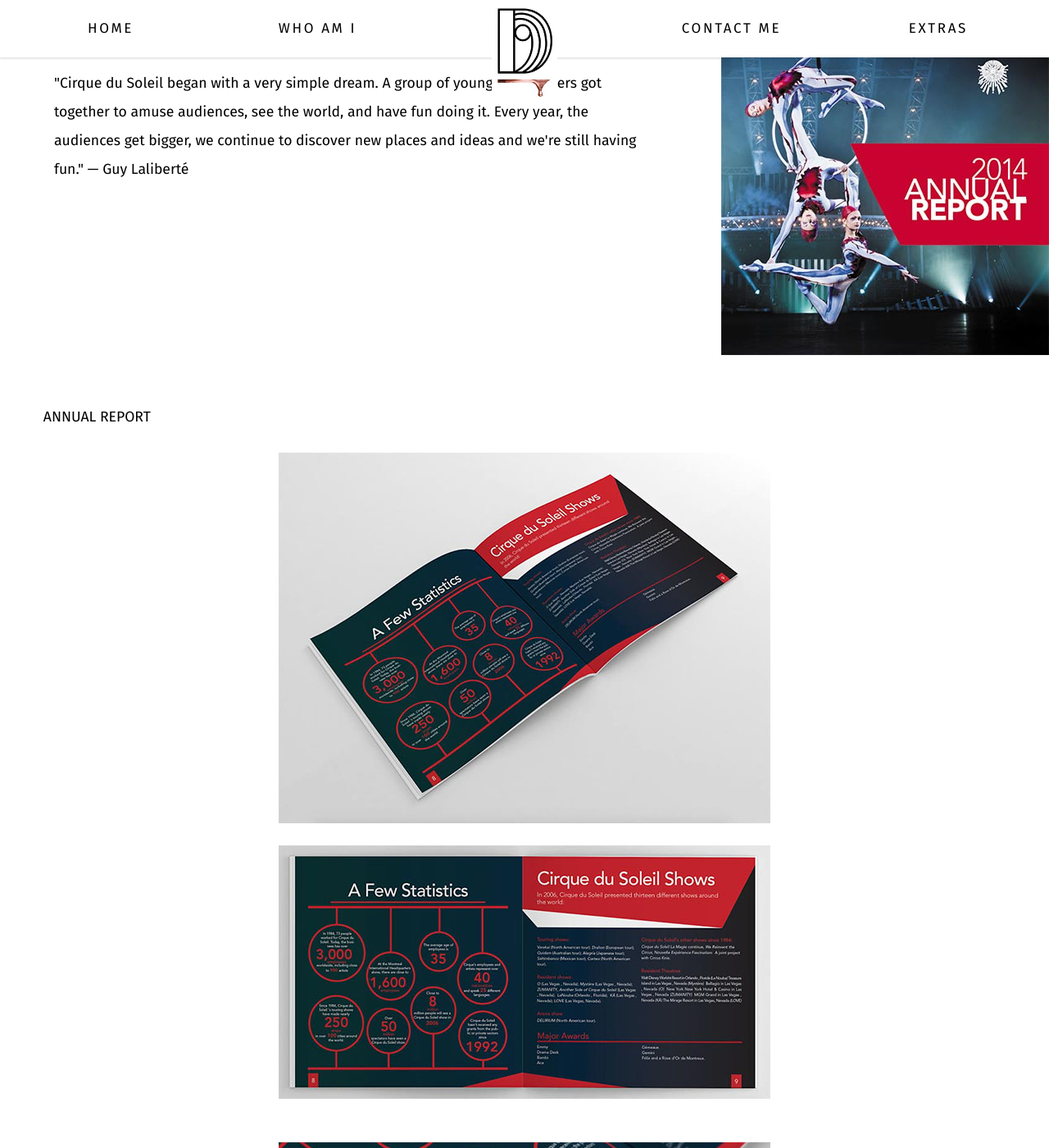
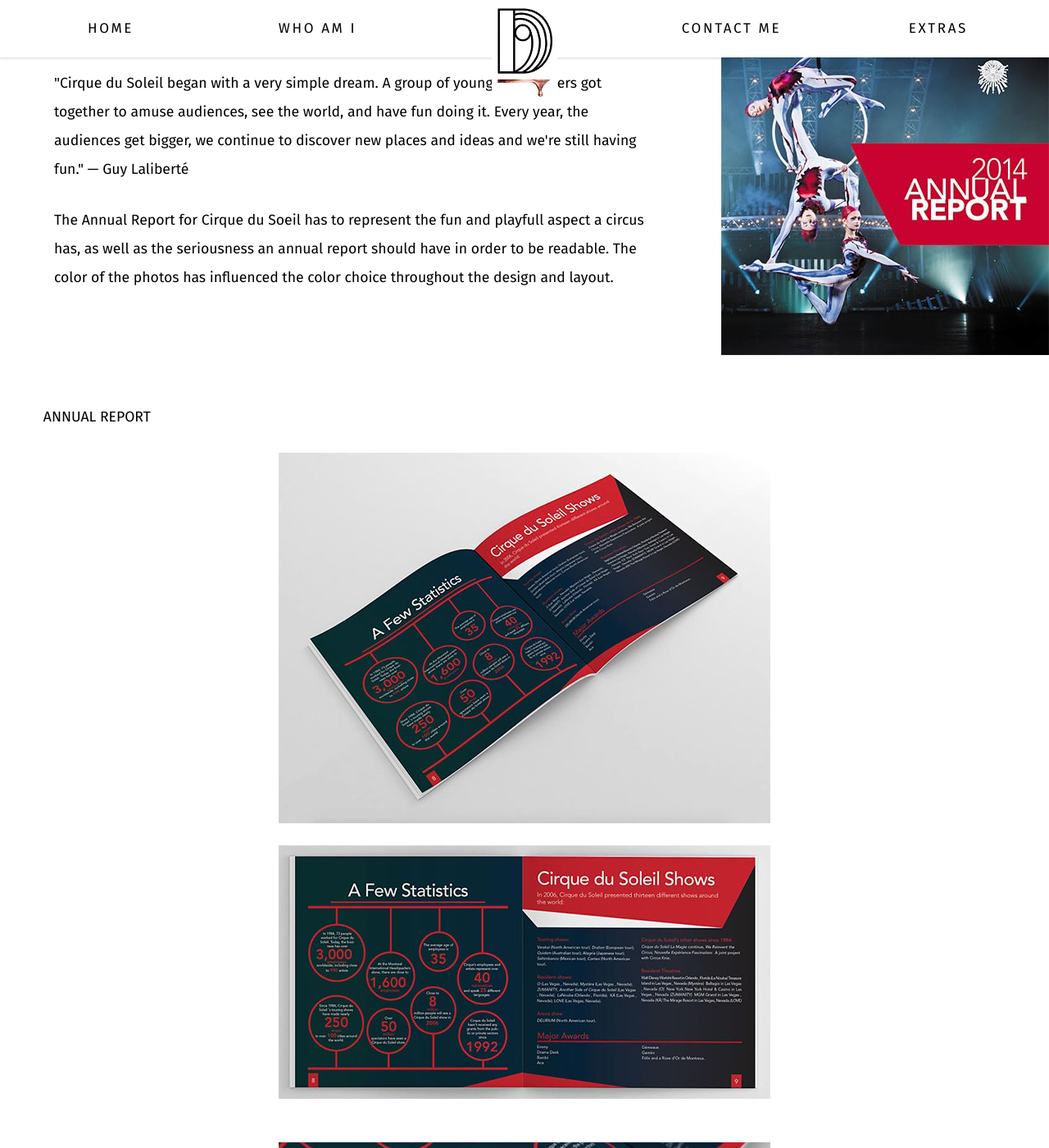
Before and after one commit to dianavelarde/portfolio, a Jekyll site: the page built from ar.html, in a window 1280 px wide and 1400 px high, scrolled down 231 px. Shown: the whole window at 82% size. Built offline with Jekyll 4.4.1, drawn with Linux system fonts in a browser that asks for light colours; Markdown is read by kramdown in place of the engine named in the settings.

```diff
--- a/ar.html
+++ b/ar.html
@@ -10,6 +10,7 @@
             <div class= "unit unit-xs-1 unit-s-1 unit-m-2-4 unit-l-2-3 gutter-double">
                 <p class="tera gutter-half pad-top-double">{{page.title}}</p>
                 <p class="gutter-half"> "Cirque du Soleil began with a very simple dream. A group of young entertainers got together to amuse audiences, see the world, and have fun doing it. Every year, the audiences get bigger, we continue to discover new places and ideas and we're still having fun." — Guy Laliberté </p>
+                <p class="gutter-half"> The Annual Report for Cirque du Soeil has to represent the fun and playfull aspect a circus has, as well as the seriousness an annual report should have in order to be readable. The color of the photos has influenced the color choice throughout the design and layout.</p>
             </div>
 
             <div class= " pad-top-double unit unit-xs-1 unit-s-1 unit-m-1-4 unit-l-1-3 gutter">
--- a/fastflight.html
+++ b/fastflight.html
@@ -9,7 +9,8 @@
         <div class="pad-top-double  grid">
             <div class= "unit unit-xs-1 unit-s-1 unit-m-2-4 unit-l-2-3 gutter-double">
                 <p class="tera gutter-half pad-top-double">{{page.title}}</p>
-                <p class="gutter-half"> Fast Flight is the ideal app when it comes to traveling. It's the app that helps you get through the check-in process and holds all the documentation you need while traveling. </p>
+                <p class="gutter-half"> Fast Flight is the ideal app when it comes to traveling. It's the app that helps you get through the check-in process and holds all the documentation you need while traveling. It is ideal App for anyone who is a frequen traveler. </p>
+
             </div>
 
             <div class= "unit unit-xs-1 unit-s-1 unit-m-1-4 unit-l-1-3">
--- a/melgar.html
+++ b/melgar.html
@@ -9,7 +9,7 @@
         <div class="pad-top-double  grid">
             <div class= "unit unit-xs-1 unit-s-1 unit-m-2-4 unit-l-2-3 gutter-double">
                 <p class="tera gutter-half pad-top-double">{{page.title}}</p>
-                <p class="gutter-half"> Melgar is official soccer team locally known in the city of Arequipa Peru. The series of illustrations celebrate their 100 years since it first began. </p>
+                <p class="gutter-half"> Melgar is official soccer team locally known in the city of Arequipa, Peru. The series of illustrations celebrate their 100 years since it first began. Melgar is one of Peru's oldest football team and it wasfounded on March 25, 1915 by a group of football enthusiasts from Arequipa.  </p>
             </div>
 
             <div class= " pad-top-double unit unit-xs-1 unit-s-1 unit-m-1-4 unit-l-1-3 gutter">
```
Also changed, not shown: _includes/css/main.css (+11 -3 lines), _layouts/pictures1.html (+4 -4 lines), _layouts/pictures2.html (+4 -4 lines), images/buss-izze.jpg (added), images/izze-billboard.jpg (added), images/newpaper-izze.jpg (added), images/newspaper-izze.jpg (added).
